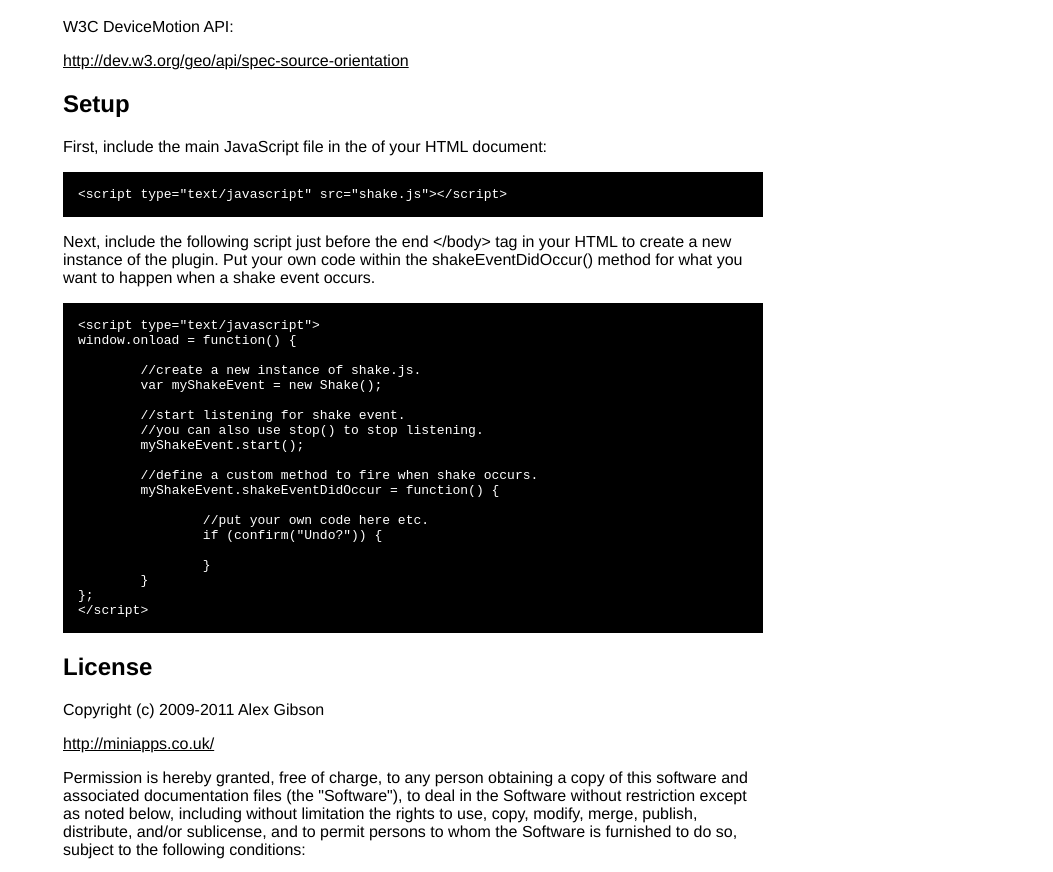
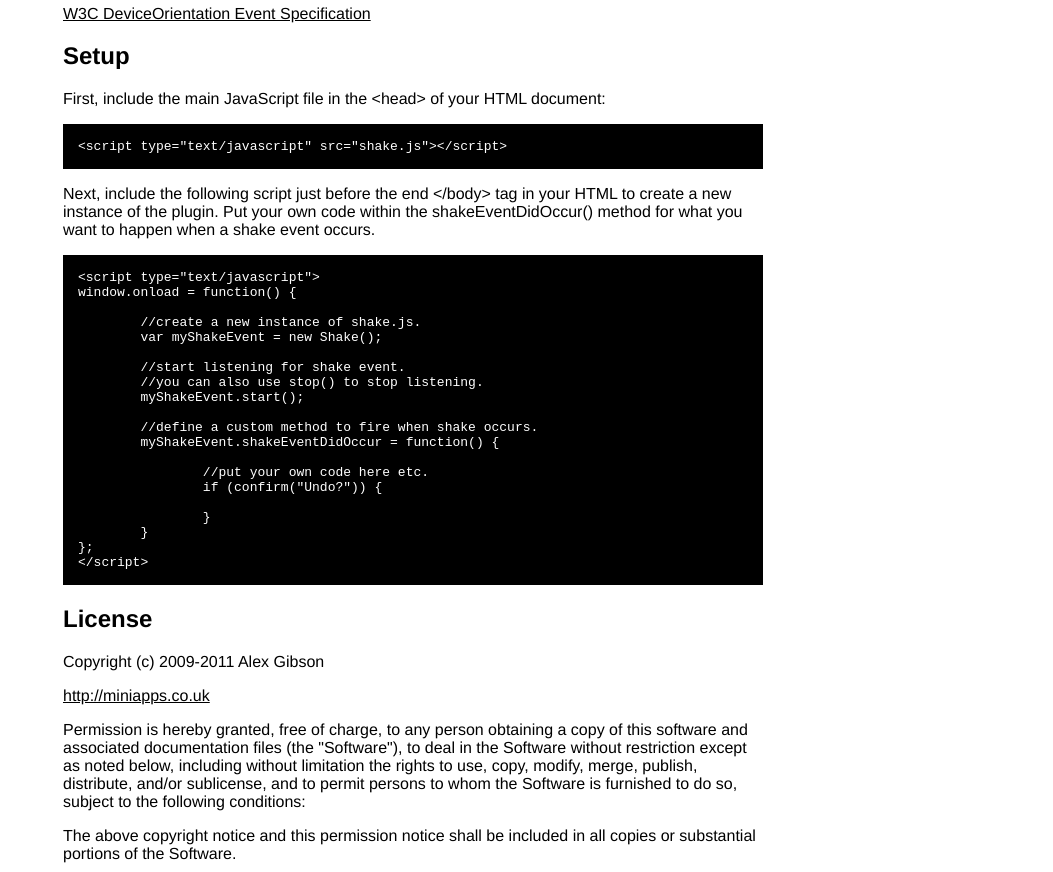
Before and after one commit to alexgibson/shake.js, a plain HTML site: page index.html in a window 1280 px wide. Shown: the part 330-1202 px from the top of the page, without its empty margins (227-1280 px from the left). Drawn offline with Linux system fonts and the light colour scheme.

Commit message:
minor text amends

```diff
--- a/index.html
+++ b/index.html
@@ -49,15 +49,14 @@
       A custom 'shake' event JavaScript plugin for mobile web browsers using device accelerometer.
     </div>
 
-    <h2>Demo</h2>
     <p><a href="http://alexgibson.github.com/shake.js/examples/basic.html">View demo</a></p>
 
 	<h2>Dependencies</h2>
-	<p>W3C DeviceMotion API:</p>
-	<p><a href="http://dev.w3.org/geo/api/spec-source-orientation">http://dev.w3.org/geo/api/spec-source-orientation</a></p>
+	<p>Your web browser must support the <em>devicemotion</em> event for this plugin to work.</p>
+	<p><a href="http://dev.w3.org/geo/api/spec-source-orientation">W3C DeviceOrientation Event Specification</a></p>
 
 	<h2>Setup</h2>
-	<p>First, include the main JavaScript file in the <head> of your HTML document:</p>
+	<p>First, include the main JavaScript file in the &lt;head&gt; of your HTML document:</p>
 
 	<pre>&lt;script type="text/javascript" src="shake.js"&gt;&lt;/script&gt;</pre>
 
@@ -87,7 +86,7 @@ window.onload = function() {
 	<h2>License</h2>
 	<p>Copyright (c) 2009-2011 Alex Gibson</p>
 
-	<p><a href="http://miniapps.co.uk">http://miniapps.co.uk/</a></p>
+	<p><a href="http://miniapps.co.uk">http://miniapps.co.uk</a></p>
 
 	<p>Permission is hereby granted, free of charge, to any person obtaining a copy of this software and associated documentation files (the "Software"), to deal in the Software without restriction except as noted below, including without limitation the rights to use, copy, modify, merge, publish, distribute, and/or sublicense, and to permit persons to whom the Software is furnished to do so, subject to the following conditions:</p>
 
@@ -101,7 +100,7 @@ window.onload = function() {
 	<h2>Contact</h2>
 	<ul>
 		<li>T: <a href="http://twitter.com/alex_gibson">@alex_gibson</a></li>
-		<li>W: <a href="http://miniapps.co.uk/">http://miniapps.co.uk/</a></li>
+		<li>W: <a href="http://miniapps.co.uk">http://miniapps.co.uk</a></li>
 	</ul>
 
 	<h2>Download</h2>
```
